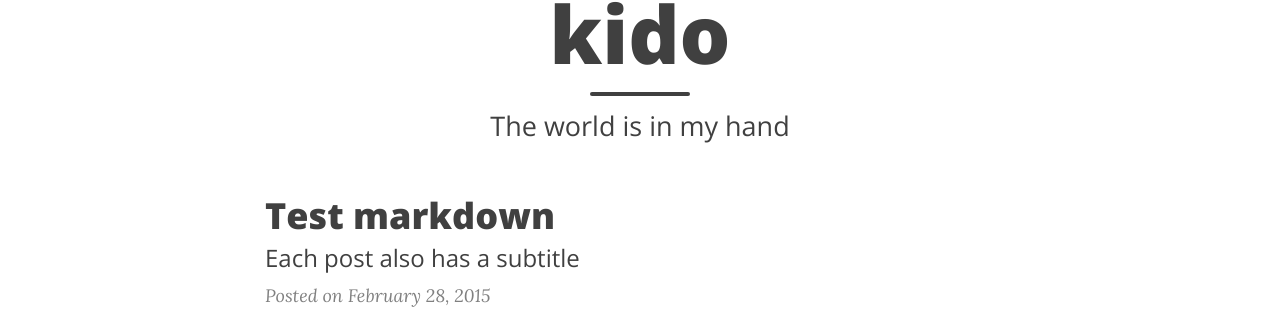
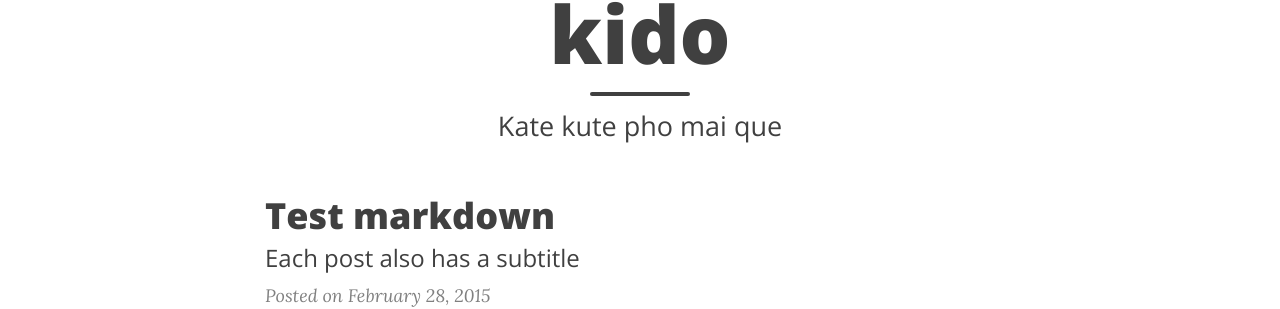
Before and after one commit to kidogb/kidogb.github.io, a Jekyll site: the page built from index.html, in a window 1280 px wide and 900 px high. Shown: the part 141-450 px from the top of the window. Built offline with Jekyll 4.4.1, drawn with Linux system fonts in a browser that asks for light colours; nearby versions of some CDN libraries; the list of posts is cut into pages by our own code.

Commit message:
just 4 fun

```diff
--- a/index.html
+++ b/index.html
@@ -1,7 +1,7 @@
 ---
 layout: page
 title: kido
-subtitle: The world is in my hand
+subtitle: Kate kute pho mai que
 use-site-title: false
 ---
 
```
